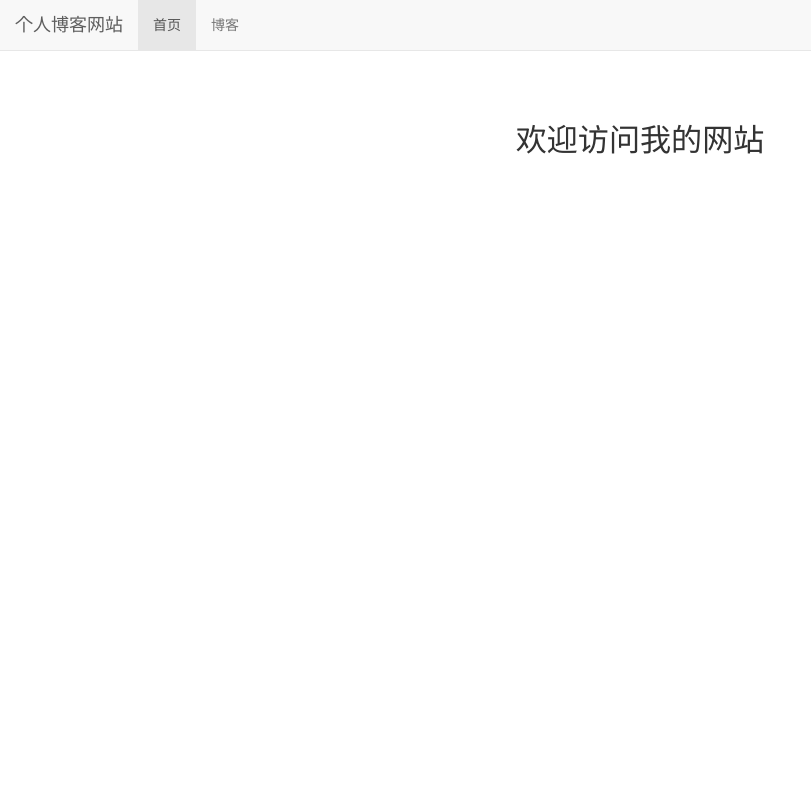
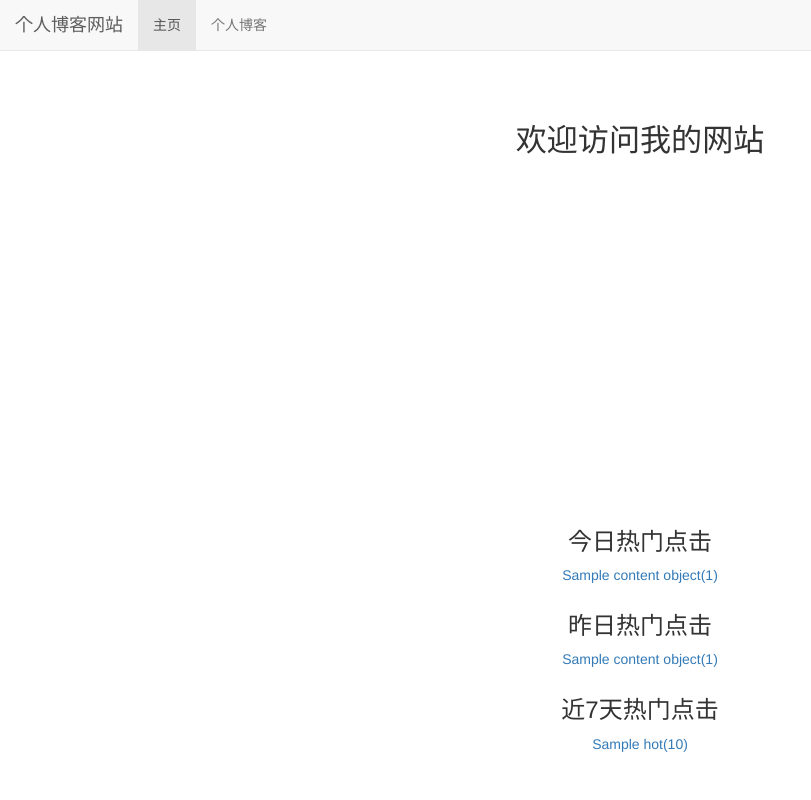
Before and after one commit to guli732/myblogsite, a Django app: template templates/home.html in a window 1280 px wide. Shown: the whole page, without its empty margins (0-811 px from the left). Run offline with Django 3.2, Linux system fonts and the light colour scheme; tables that the repository leaves empty hold one stand-in row (values such as "Sample post"); the template is opened without the code that fills it: values that come from a table or form of the project are taken from there, most other values are stand-ins (such as "Sample title", 1, 10 or a date in 2020); some libraries are stand-ins or nearby versions.

Commit message:
热门博客排行以及缓存提速

```diff
--- a/blog/models.py
+++ b/blog/models.py
@@ -1,7 +1,8 @@
 from django.db import models
 from django.contrib.auth.models import User
 from ckeditor_uploader.fields import RichTextUploadingField
-from read_statistics.models import ReadNumExpandMethod
+from read_statistics.models import ReadNumExpandMethod, ReadDetail
+from django.contrib.contenttypes.fields import GenericRelation
 
 
 class BlogType(models.Model):
@@ -16,6 +17,8 @@ class Blog(models.Model, ReadNumExpandMethod):
     blog_type = models.ForeignKey(BlogType, on_delete=models.DO_NOTHING)
     content = RichTextUploadingField()
     author = models.ForeignKey(User, on_delete=models.DO_NOTHING)
+    # 反向泛型，从ReadDetail直接访问到Blog
+    read_details = GenericRelation(ReadDetail)
     created_time = models.DateTimeField(auto_now_add=True)
     last_updated_time = models.DateTimeField(auto_now=True)
 
--- a/static/home.css
+++ b/static/home.css
@@ -10,3 +10,7 @@ div#container {
     min-width: 20em;
     max-width: 30em;
 }
+div.hot-data {
+    text-align: center;
+    margin-top: 2em;
+}
--- a/templates/base.html
+++ b/templates/base.html
@@ -27,10 +27,10 @@
             <div id="navbar-collapse" class="collapse navbar-collapse">
                 <ul class="nav navbar-nav">
                 <li class="{% block nav_home_active %}{% endblock %}">
-                    <a href="{% url 'home' %}">首页</a>
+                    <a href="{% url 'home' %}">主页</a>
                 </li>
                 <li class="{% block nav_blog_active %}{% endblock %}">
-                    <a href="{% url 'blog_list' %}">博客</a>
+                    <a href="{% url 'blog_list' %}">个人博客</a>
                 </li>
             </ul>
             </div>
--- a/templates/home.html
+++ b/templates/home.html
@@ -16,6 +16,7 @@
 
 {% block content %}
     <h3 class="home-content">欢迎访问我的网站</h3>
+    <!--图表-->
     <div id="container">
         <script>
         // 图表配置
@@ -23,6 +24,7 @@
             chart: { type: 'line' },
             title: { text: null },
             xAxis: {
+                title: { text: '近7日阅读量变化' },
                 categories: {{ dates|safe }},
             },
             yAxis: {
@@ -38,4 +40,41 @@
         var chart = Highcharts.chart('container', options);
     </script>
     </div>
+    <!--今天的热门博客-->
+    <div class="hot-data">
+        <h3>今日热门点击</h3>
+        <ul>
+            {% for hot_data in today_hot_data %}
+                <li>
+                    <a href="{% url 'blog_detail' hot_data.content_object.pk %}">{{ hot_data.content_object.title }}({{ hot_data.read_num }})</a>
+                </li>
+            {% empty %}
+                <li>今日暂无点击</li>
+            {% endfor %}
+        </ul>
+    </div>
+    <div class="hot-data">
+        <h3>昨日热门点击</h3>
+        <ul>
+            {% for hot_data in yesterday_hot_data %}
+                <li>
+                    <a href="{% url 'blog_detail' hot_data.content_object.pk %}">{{ hot_data.content_object.title }}({{ hot_data.read_num }})</a>
+                </li>
+            {% empty %}
+                <li>昨日暂无点击</li>
+            {% endfor %}
+        </ul>
+    </div>
+    <div class="hot-data">
+        <h3>近7天热门点击</h3>
+        <ul>
+            {% for hot_data in seven_days_hot_data %}
+                <li>
+                    <a href="{% url 'blog_detail' hot_data.id %}">{{ hot_data.title }}({{ hot_data.read_num_sum }})</a>
+                </li>
+            {% empty %}
+                <li>昨日暂无点击</li>
+            {% endfor %}
+        </ul>
+    </div>
 {% endblock %}
```
Also changed, not shown: myblogsite/settings.py (+9 -0 lines), myblogsite/views.py (+21 -1 lines), read_statistics/utils.py (+22 -0 lines).
